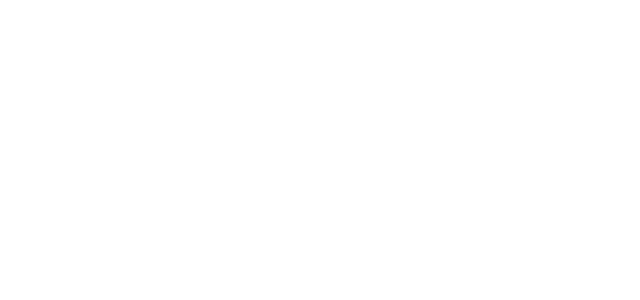
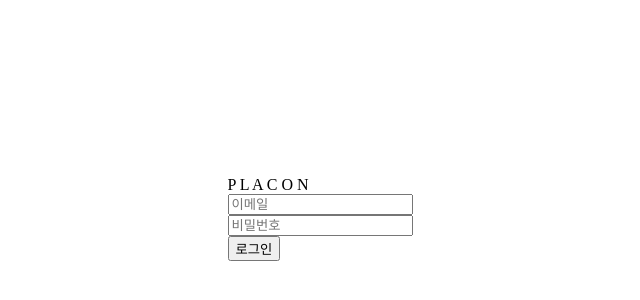
Before and after one commit to placon/client, a React app: page /login in a window 1280 px wide. Shown: the part 82-382 px from the top of the page, without its empty margins (320-960 px from the left). Built offline with nearby package versions, Linux system fonts and the light colour scheme.

Commit message:
PC-5 작업중

```diff
--- a/public/index.html
+++ b/public/index.html
@@ -4,6 +4,13 @@
     <meta charset="UTF-8" />
     <meta name="viewport" content="width=device-width, initial-scale=1.0" />
     <title>TItle</title>
+    <style>
+      html,
+      body,
+      #root {
+        height: 100%;
+      }
+    </style>
   </head>
   <body>
     <div id="root"></div>
--- a/src/App.js
+++ b/src/App.js
@@ -1,12 +1,15 @@
 import React from "react";
 import { BrowserRouter as Router, Route, Switch } from "react-router-dom";
 import RegisterPage from "./pages/register/RegisterPage";
+import LoginPage from "./pages/login/LoginPage";
+import "./App.scss";
 
 function App() {
   return (
     <Router>
       <Switch>
         <Route exact path="/register" component={RegisterPage} />
+        <Route exact path="/login" component={LoginPage} />
       </Switch>
     </Router>
   );
--- a/src/App.scss
+++ b/src/App.scss
@@ -0,0 +1,6 @@
+html,
+body {
+  margin: 0;
+  height: 100%;
+  overflow: hidden;
+}
--- /dev/null
+++ b/src/components/login/LoginForm.js
@@ -0,0 +1,35 @@
+import React from "react";
+
+function LoginForm(props) {
+  const { email, password } = props.inputs;
+  const { onChange, onSubmit } = props;
+
+  return (
+    <div className="inner">
+      <div className="logo">P L A C O N</div>
+      <form onSubmit={onSubmit}>
+        <div>
+          <input
+            type="text"
+            name="email"
+            value={email}
+            onChange={onChange}
+            placeholder="이메일"
+          />
+        </div>
+        <div>
+          <input
+            type="password"
+            name="password"
+            value={password}
+            onChange={onChange}
+            placeholder="비밀번호"
+          />
+        </div>
+        <button type="submit">로그인</button>
+      </form>
+    </div>
+  );
+}
+
+export default LoginForm;
--- /dev/null
+++ b/src/containers/login/LoginFormContainer.js
@@ -0,0 +1,31 @@
+import React, { useState } from "react";
+import LoginForm from "../../components/login/LoginForm";
+import useInput from "../../lib/hooks/useInput";
+import "./loginContainer.scss";
+
+function LoginFormContainer() {
+  const onSubmit = (e) => {
+    e.preventDefault();
+    console.log(inputs);
+  };
+
+  const [inputs, setInputs] = useState({
+    email: "",
+    password: "",
+  });
+
+  const onChange = (e) => {
+    setInputs({
+      ...inputs,
+      [e.target.name]: e.target.value,
+    });
+  };
+
+  return (
+    <div className="container">
+      <LoginForm inputs={inputs} onChange={onChange} onSubmit={onSubmit} />
+    </div>
+  );
+}
+
+export default LoginFormContainer;
--- /dev/null
+++ b/src/containers/login/loginContainer.scss
@@ -0,0 +1,12 @@
+.container {
+  display: flex;
+  justify-content: center;
+  align-items: center;
+  height: 100%;
+
+  .inner {
+    max-width: 900px;
+    margin: 0 auto;
+    margin-top: -200px;
+  }
+}
--- a/src/containers/register/RegisterFormContainer.js
+++ b/src/containers/register/RegisterFormContainer.js
@@ -23,13 +23,13 @@
     }
 
     if (
-      inputs.email ||
-      inputs.gender ||
-      inputs.name ||
-      inputs.password ||
-      inputs.passwordCheck ||
-      inputs.targetLanguage ||
-      inputs.nativeLanguage
+      !inputs.email ||
+      !inputs.gender ||
+      !inputs.name ||
+      !inputs.password ||
+      !inputs.passwordCheck ||
+      !inputs.targetLanguage ||
+      !inputs.nativeLanguage
     ) {
       alert("입력하지 않은 데이터가 있습니다.");
       return;
--- /dev/null
+++ b/src/pages/login/LoginPage.js
@@ -0,0 +1,12 @@
+import React from "react";
+import LoginFormContainer from "../../containers/login/LoginFormContainer";
+
+function LoginPage() {
+  return (
+    <>
+      <LoginFormContainer />
+    </>
+  );
+}
+
+export default LoginPage;
```
